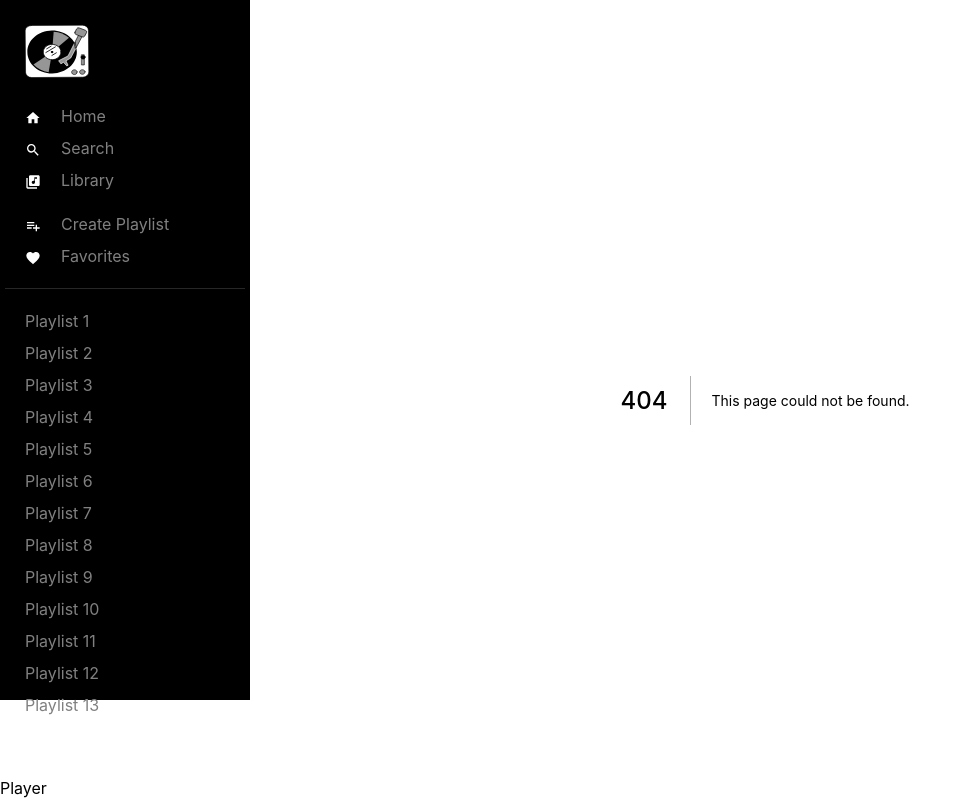
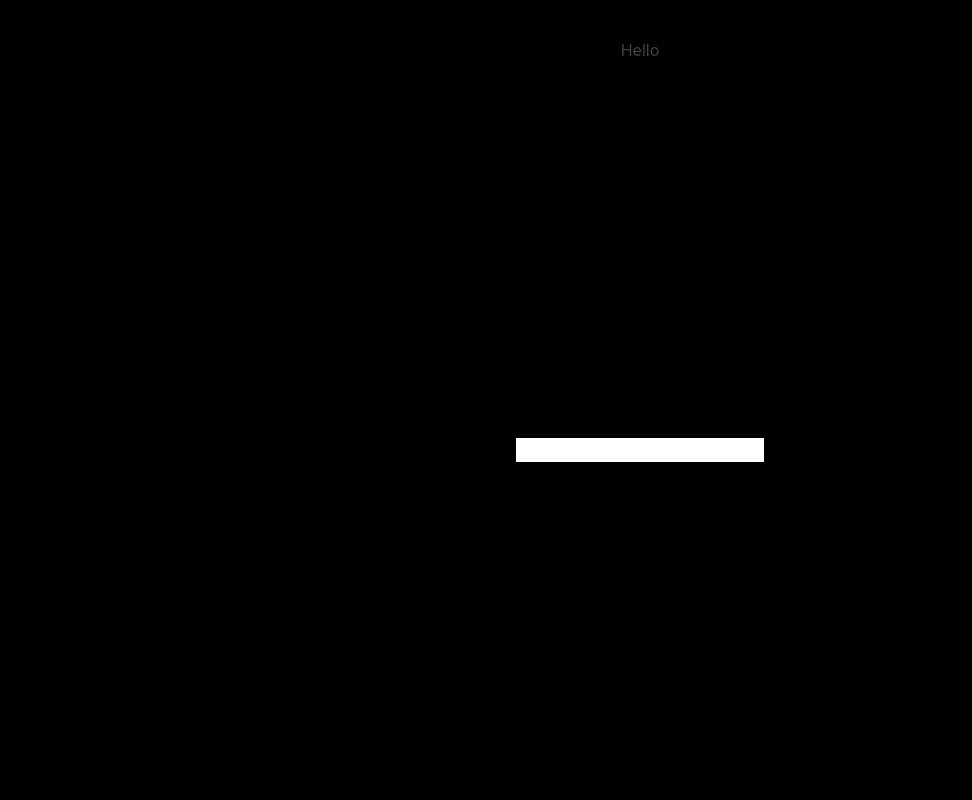
Before and after one commit to dylbyte/spotify-clone, a Next.js app: page /signin in a window 1280 px wide. Before the commit this address had no page. Shown: the whole page, without its empty margins (0-972 px from the left). Built offline with nearby package versions, Linux system fonts and the light colour scheme.

Commit message:
Auth: Create auth form  -Sign up/sign in pages  -Create auth form component  -Add check for auth route in App

```diff
--- /dev/null
+++ b/components/authForm.tsx
@@ -0,0 +1,29 @@
+import { Box, Flex, Input, Button } from "@chakra-ui/react";
+import { useRouter } from "next/router";
+import { useSWRConfig } from "swr";
+import { FC, useState } from "react";
+import { auth } from "../lib/mutations";
+
+const AuthForm: FC<{ mode: string }> = ({ mode }) => {
+  const [email, setEmail] = useState("");
+  const [password, setPassword] = useState("");
+  const [isLoading, setIsLoading] = useState(false);
+  const router = useRouter();
+
+  return (
+    <Box height="100vh" width="100vw" bg="black">
+      <Flex justify="center" align="center" height="100px">
+        Hello
+      </Flex>
+      <Flex justify="center" align="center" height="calc(100vh - 100px)">
+        <form>
+          <label>
+            <input type="email" name="" id="" />
+          </label>
+        </form>
+      </Flex>
+    </Box>
+  );
+};
+
+export default AuthForm;
--- a/pages/_app.tsx
+++ b/pages/_app.tsx
@@ -1,43 +1,47 @@
-import { ChakraProvider, extendTheme } from '@chakra-ui/react';
+import { ChakraProvider, extendTheme } from "@chakra-ui/react";
 import "reset-css";
-import PlayerLayout from '../components/playerLayout'
+import PlayerLayout from "../components/playerLayout";
 
 const theme = extendTheme({
   colors: {
     gray: {
-      100: '#f5f5f5',
-      200: '#eeeeee',
-      300: '#e0e0e0',
-      400: '#bdbdbd',
-      500: '#9e9e9e',
-      600: '#757575',
-      700: '#616161',
-      800: '#424242',
-      900: '#212121'
-    }
+      100: "#f5f5f5",
+      200: "#eeeeee",
+      300: "#e0e0e0",
+      400: "#bdbdbd",
+      500: "#9e9e9e",
+      600: "#757575",
+      700: "#616161",
+      800: "#424242",
+      900: "#212121",
+    },
   },
   components: {
     Button: {
       variants: {
         link: {
-          ':focus': {
-            outline: 'none',
-            boxShadow: 'none'
-          }
-        }
-      }
-    }
-  }
+          ":focus": {
+            outline: "none",
+            boxShadow: "none",
+          },
+        },
+      },
+    },
+  },
 });
 
 const MyApp = ({ Component, pageProps }) => {
   return (
-  <ChakraProvider theme={theme}>
-    <PlayerLayout>
-      <Component {...pageProps} />
-    </PlayerLayout>
-  </ChakraProvider>
-  )
-}
+    <ChakraProvider theme={theme}>
+      {Component.authPage ? (
+        <Component {...pageProps} />
+      ) : (
+        <PlayerLayout>
+          <Component {...pageProps} />
+        </PlayerLayout>
+      )}
+    </ChakraProvider>
+  );
+};
 
-export default MyApp
+export default MyApp;
--- a/pages/api/signup.ts
+++ b/pages/api/signup.ts
@@ -30,7 +30,7 @@
     },
     "secret",
     {
-      expiresIn: "12h",
+      expiresIn: "8h",
     }
   );
 
@@ -38,7 +38,7 @@
     "Set-Cookie",
     cookie.serialize("ACESS_TOKEN", token, {
       httpOnly: true,
-      maxAge: 12 * 60 * 60,
+      maxAge: 8 * 60 * 60,
       path: "/",
       sameSite: "lax",
       secure: process.env.NODE_ENV === "production",
--- /dev/null
+++ b/pages/signin.tsx
@@ -0,0 +1,9 @@
+import AuthForm from "../components/authForm";
+
+const Signin = () => {
+  return <AuthForm mode="signin" />;
+};
+
+Signin.authPage = true;
+
+export default Signin;
```
Also changed, not shown: pages/signup.tsx (added, +9 -0 lines).
